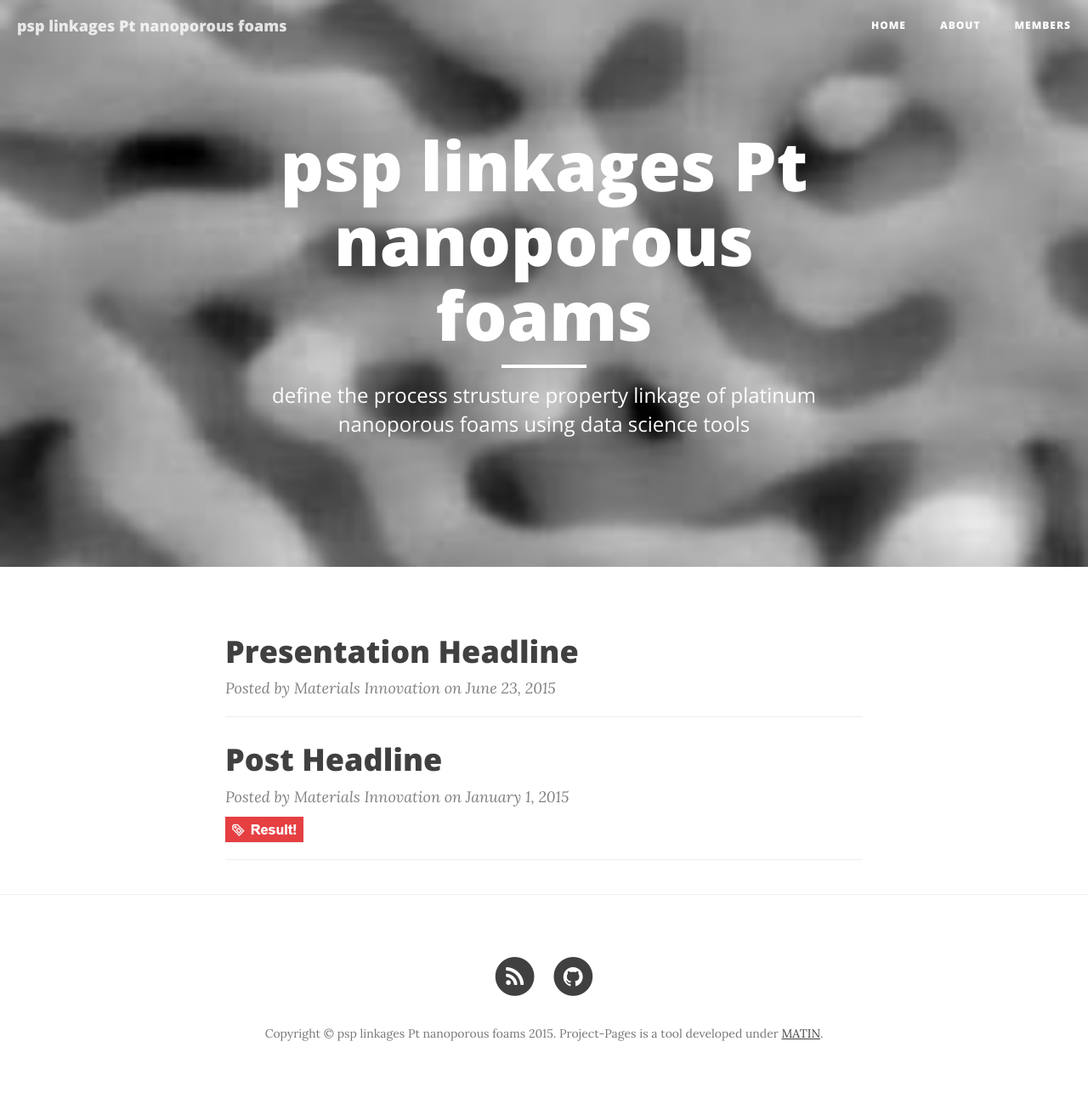
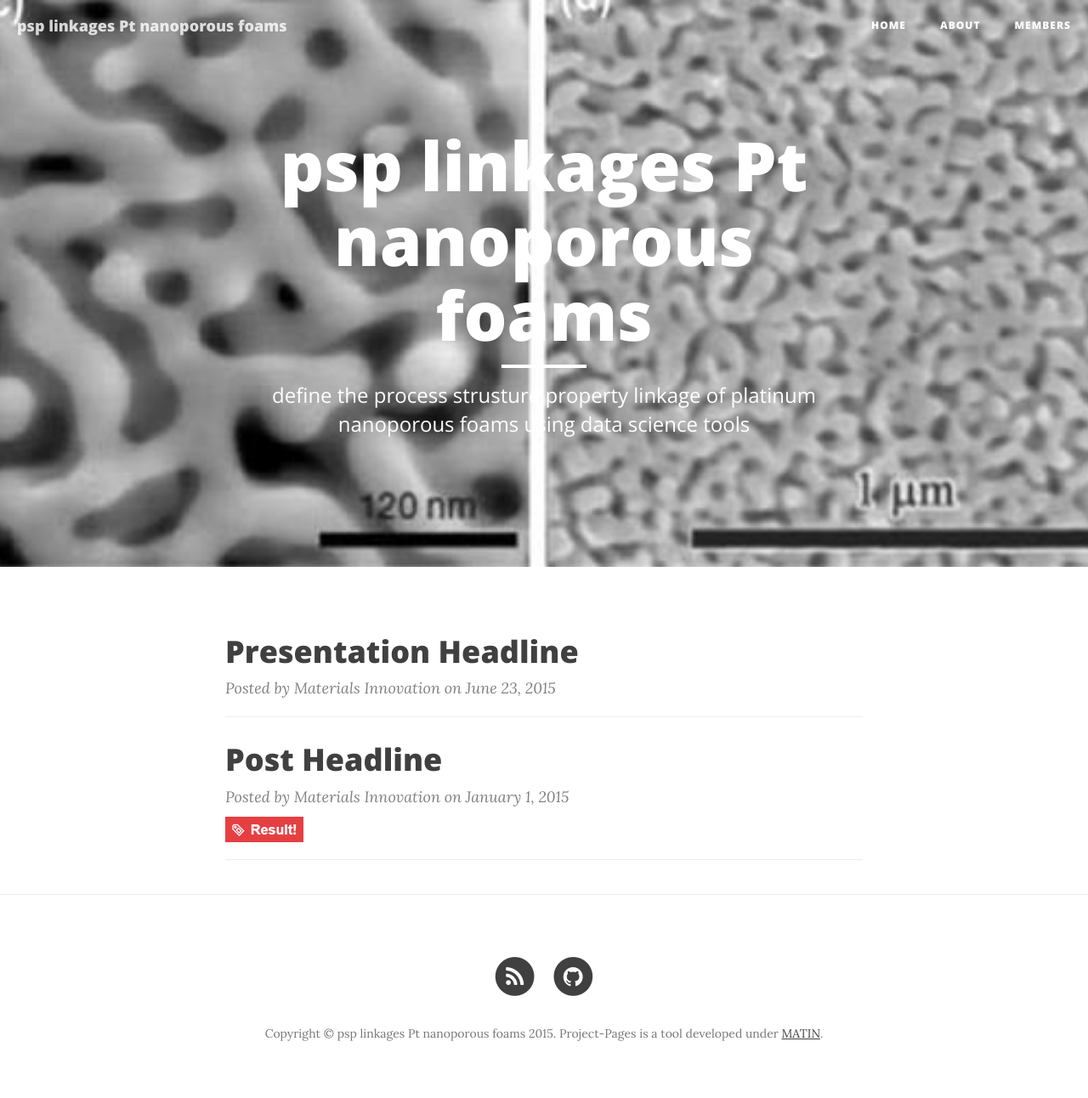
Before and after one commit to jcastillo7/MIC-Pt-NP-foams, a Jekyll site: the page built from index.html, in a window 1280 px wide. Shown: the whole page at 85% size. Built offline with Jekyll 4.4.1, drawn with Linux system fonts in a browser that asks for light colours; nearby versions of some CDN libraries; the list of posts is cut into pages by our own code.

Commit message:
Update _config.yml

```diff
--- a/_config.yml
+++ b/_config.yml
@@ -1,7 +1,7 @@
 # Site settings
 
 title: psp linkages Pt nanoporous foams
-header-img: img/Image1.jpg
+header-img: img/header.jpg
 email: mdekou3@gatech.edu
 description: "define the process strusture property linkage of platinum nanoporous foams using data science tools"
 baseurl: "/psp-linkages-Pt-foams"
```
